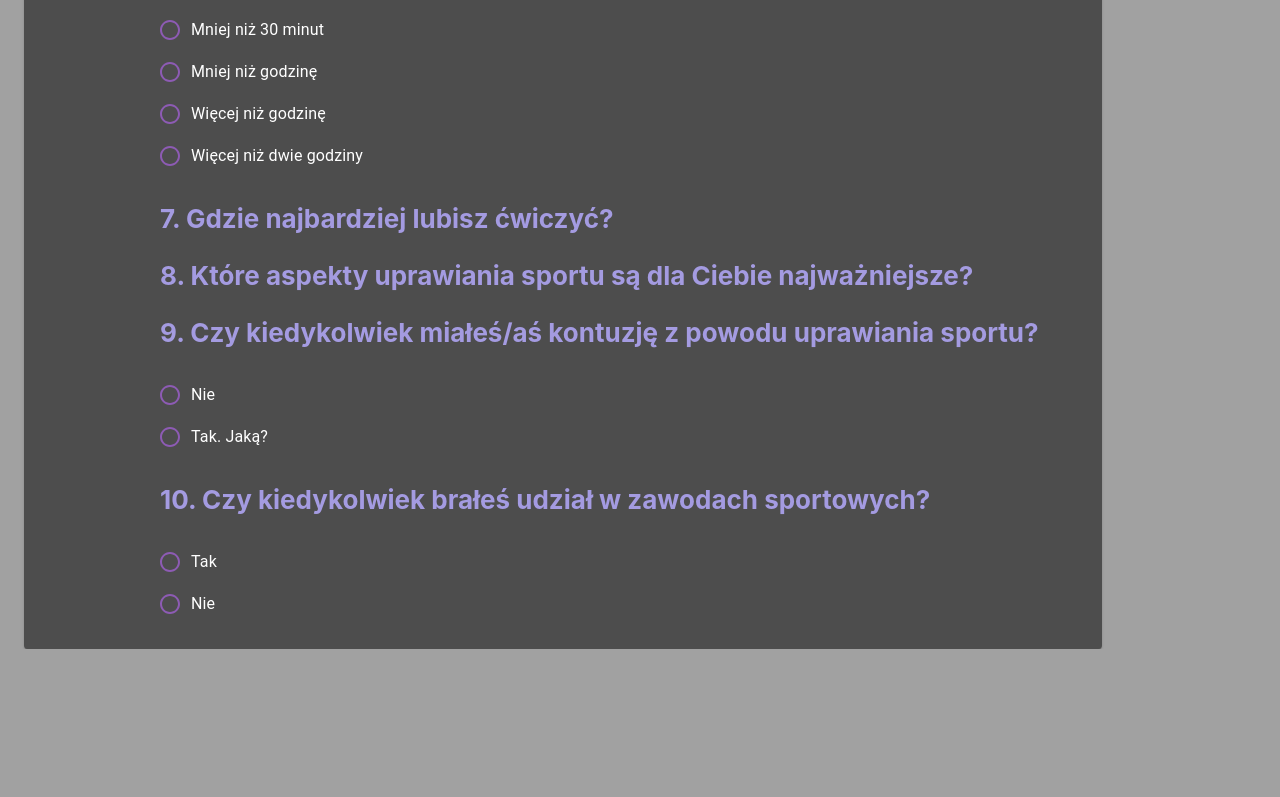
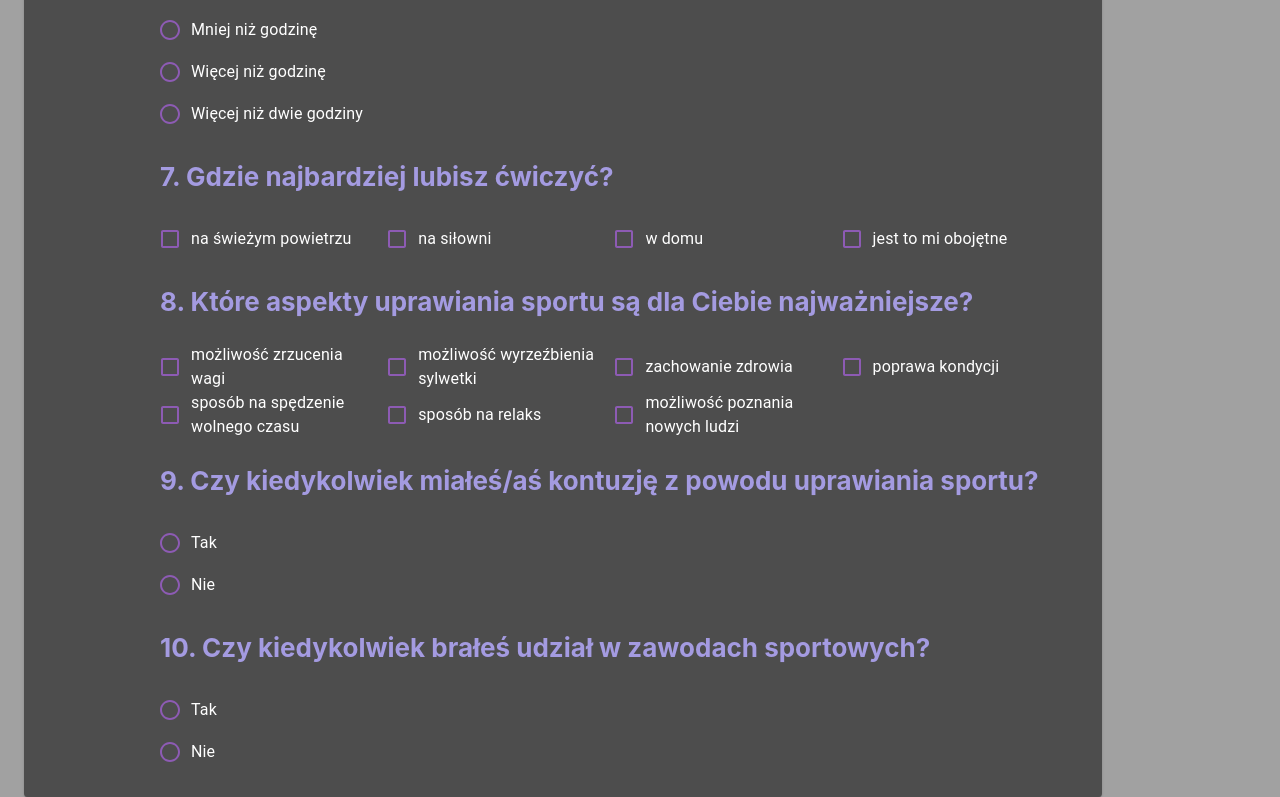
Before and after one commit to patrycjabrzeskot/form-app, a React (Create React App) app: page / in a window 1280 px wide. Shown: the part 1254-2051 px from the top of the page. Before the commit the page ends 1903 px from the top, so only its background shows below. Built offline with nearby package versions, Linux system fonts and the light colour scheme.

Commit message:
all checkboxes

```diff
--- a/src/containers/FormContainer.tsx
+++ b/src/containers/FormContainer.tsx
@@ -7,16 +7,16 @@ import RadioQuestion from "../components/inputs/Radio";
 import TextFieldQuestion from "../components/inputs/TextField";
 
 const initialState = {
-  gender: "", //
-  age: "", //
-  isInterested: "", //
+  gender: "",
+  age: "",
+  isInterested: "",
   whichSport: [""],
-  howOften: "", //
-  howLong: "", //
+  howOften: "",
+  howLong: "",
   places: [""],
   mostImportant: [""],
-  injury: "", //
-  competition: "", //
+  injury: "",
+  competition: "",
 };
 
 const formActionTypes = {
@@ -73,14 +73,28 @@ function formReducer(prevState = initialState, action) {
         howLong: action.payload,
       };
     case formActionTypes.updatePlaces:
+      var updatedPlaces = [...prevState.places];
+      if (updatedPlaces.includes(action.payload)) {
+        var index = prevState.places.indexOf(action.payload);
+        updatedPlaces.splice(index, 1);
+      } else {
+        updatedPlaces.push(action.payload);
+      }
       return {
         ...prevState,
-        places: action.payload,
+        places: updatedPlaces,
       };
     case formActionTypes.updateMostImportant:
+      var updatedMostImportant = [...prevState.mostImportant];
+      if (updatedMostImportant.includes(action.payload)) {
+        var index = prevState.mostImportant.indexOf(action.payload);
+        updatedMostImportant.splice(index, 1);
+      } else {
+        updatedMostImportant.push(action.payload);
+      }
       return {
         ...prevState,
-        mostImportant: action.payload,
+        mostImportant: updatedMostImportant,
       };
     case formActionTypes.updateInjury:
       return {
@@ -182,7 +196,6 @@ const FormContainer: React.FC = () => {
                 "pływanie",
                 "łyżwiarstwo",
                 "taniec",
-                "inne: jakie? ",
               ]}
               name="whichSport"
               value={whichSport}
@@ -228,19 +241,27 @@ const FormContainer: React.FC = () => {
             />
 
             <Title number={7} title="Gdzie najbardziej lubisz ćwiczyć?" />
-            {/* <CheckBoxQuestion
+            <CheckBoxQuestion
               options={[
                 "na świeżym powietrzu",
                 "na siłowni",
                 "w domu",
                 "jest to mi obojętne",
               ]}
-            /> */}
+              name="places"
+              value={places}
+              handleChange={(newPlace: string) => {
+                dispach({
+                  type: formActionTypes.updatePlaces,
+                  payload: newPlace,
+                });
+              }}
+            />
             <Title
               number={8}
               title="Które aspekty uprawiania sportu są dla Ciebie najważniejsze?"
             />
-            {/* <CheckBoxQuestion
+            <CheckBoxQuestion
               options={[
                 "możliwość zrzucenia wagi",
                 "możliwość wyrzeźbienia sylwetki",
@@ -250,13 +271,21 @@ const FormContainer: React.FC = () => {
                 "sposób na relaks",
                 "możliwość poznania nowych ludzi",
               ]}
-            /> */}
+              name="mostImportant"
+              value={mostImportant}
+              handleChange={(newImportant: string) => {
+                dispach({
+                  type: formActionTypes.updateMostImportant,
+                  payload: newImportant,
+                });
+              }}
+            />
             <Title
               number={9}
               title="Czy kiedykolwiek miałeś/aś kontuzję z powodu uprawiania sportu?"
             />
             <RadioQuestion
-              options={["Nie", "Tak. Jaką?"]}
+              options={["Tak", "Nie"]}
               name="injury"
               handleChange={(injury: string) =>
                 dispach({
```
